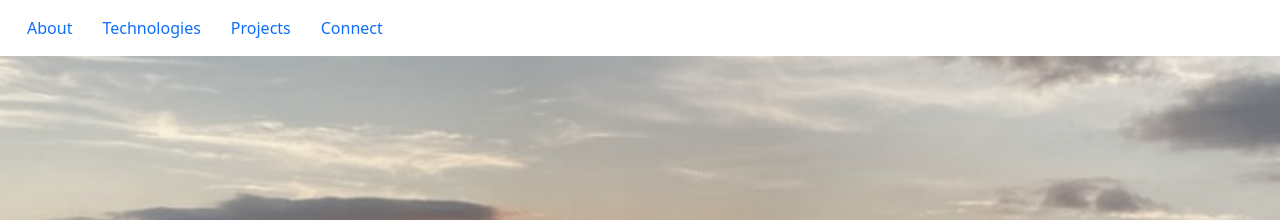
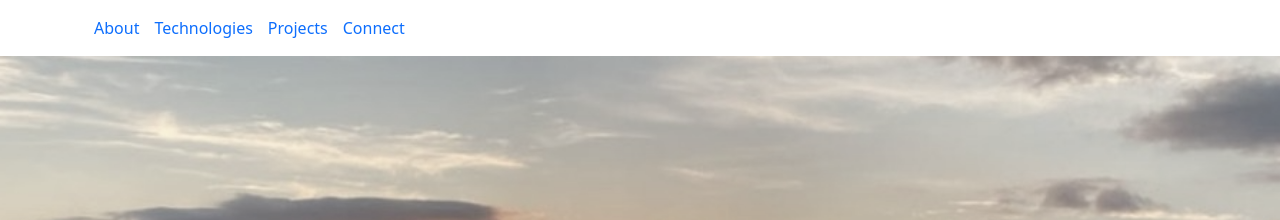
Before and after one commit to gundyn/portfolio, a website: page index.html in a window 1280 px wide. Shown: the top 220 px of the page. Drawn offline with nearby package versions, Linux system fonts and the light colour scheme.

Commit message:
adjust the navbar padding and alignment

```diff
--- a/index.html
+++ b/index.html
@@ -19,6 +19,7 @@
     <title>Nathan T. Gundy</title>
   </head>
   <body>
+    <div class="container">
       <nav class="navbar">
         <div class="container-fluid">
           <ul class="navbar-nav">
@@ -37,6 +38,7 @@
           </ul>
         </div>
       </nav>
+    </div>
 
     <section class="hero">
     	<div class="container">
--- a/style.css
+++ b/style.css
@@ -9,7 +9,7 @@
 }
 
 .nav-item {
-	padding: 0 15px 0 15px;
+	padding: 0 15px 0 0;
 }
 
 .anchor {
```
Lines whose indentation alone changed are shown as unchanged.
